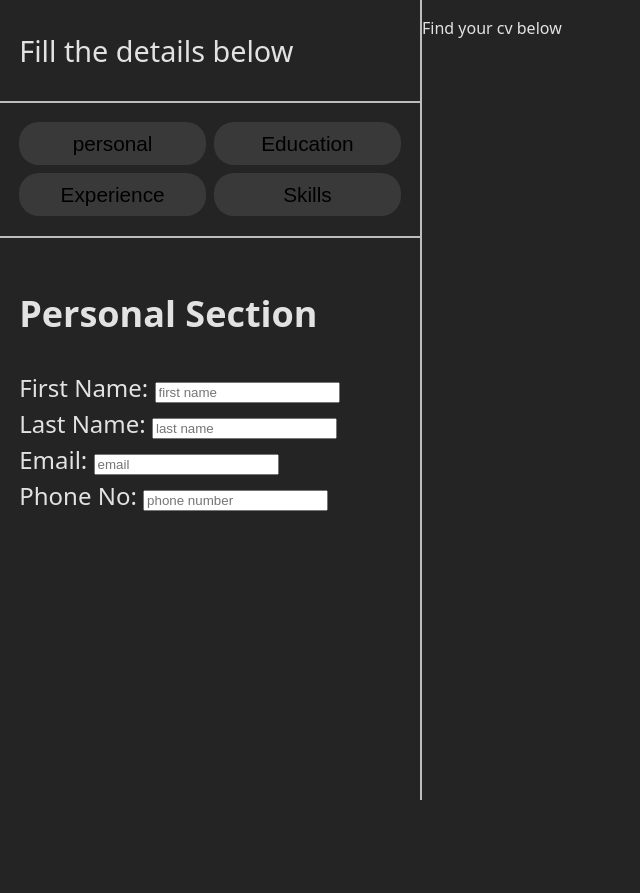
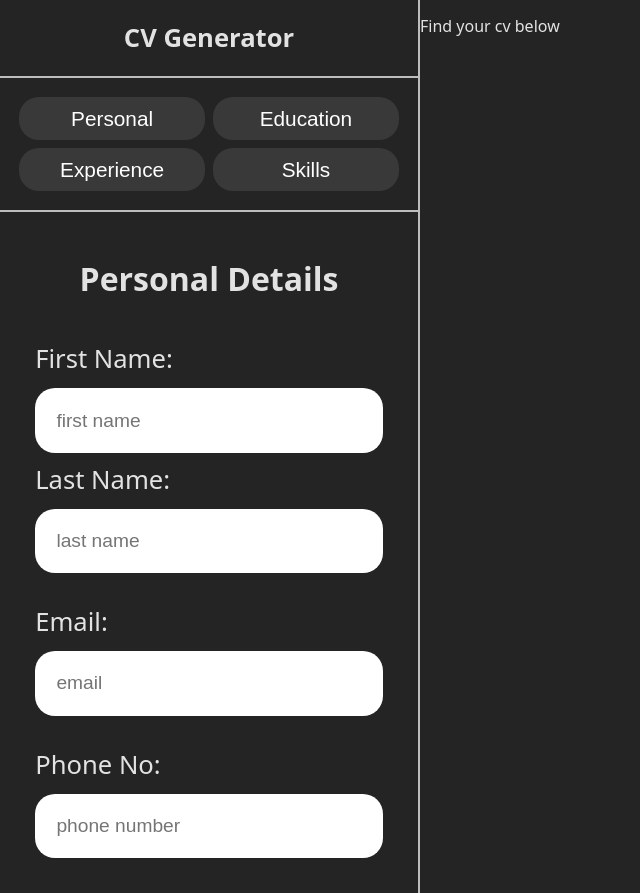
Before and after one commit to Anand-1812/CV-app, a React (Vite) app in the folder cv_app/: page / in a window 1280 px wide. Shown: the whole page, without its empty margins (0-640 px from the left). Before the commit the page ends 800 px from the top, so only its background shows below. Built offline with nearby package versions, Linux system fonts and the light colour scheme.

Commit message:
working on sidebar

```diff
--- a/cv_app/src/App.css
+++ b/cv_app/src/App.css
@@ -10,16 +10,19 @@
   max-width: 420px;
   width: 100%;
   border-right: 2px solid #bdbdbd;
+  box-sizing: border-box;
 }
 
 .aside p {
+  text-align: center;
   font-size: 1.8rem;
   padding: 0 1.2rem;
-  font-weight: 500;
+  font-weight: 700;
 }
 
 .cv-section {
   flex-grow: 1;
+  box-sizing: border-box;
 }
 
 .detailsButton {
@@ -29,16 +32,18 @@
   gap: 8px;
   border-top: 2px solid #bdbdbd;
   border-bottom: 2px solid #bdbdbd;
+  box-sizing: border-box;
 }
 
 .detailsButton button {
   flex: 0.5 0.5 calc(33.33% - 8px);
   background-color: #393939;
+  color: white;
   padding: 0.6rem 0.9rem;
   font-size: 1.3rem;
   border: none;
   border-radius: 20px;
-  transition: 0.3s ease-in;
+  transition: background-color 0.3s ease-in;
   cursor: pointer;
   box-sizing: border-box;
 }
@@ -49,12 +54,43 @@
 
 .inputSection {
   padding: 1.2rem;
-  font-size: 1.5rem;
   display: flex;
   flex-direction: column;
+  justify-content: flex-start;
+  font-size: 1.6rem;
+  box-sizing: border-box;
 }
 
-.personalInfo {
+.personalInfo,
+.education {
   display: flex;
   flex-direction: column;
+  gap: 10px;
+  padding: 1rem;
+  box-sizing: border-box;
 }
+
+h2 {
+  font-size: 2rem;
+  padding: 0 1.4rem;
+  text-align: center;
+}
+
+label {
+  display: flex;
+  flex-direction: column;
+  gap: 0.8rem;
+}
+
+input {
+  font-size: 1.2rem;
+  padding: 1.2rem;
+  border-radius: 20px;
+  border: 2px solid transparent;
+  transition: border-color 0.3s ease-in;
+  box-sizing: border-box;
+}
+
+input:hover {
+  border-color: #919191;
+}
--- a/cv_app/src/components/Education.jsx
+++ b/cv_app/src/components/Education.jsx
@@ -25,35 +25,33 @@ function Education({ isActive }) {
 
   return (
     <>
-      {isActive && (
-        <div className="education inputSection">
-          <h2>Education Detials</h2>
-          <div className="year">
+        <div className="inputSection education">
+          <div><h2>Education Detials</h2></div>
+          <div className="education">
             <label>
               Year: <input value={year} onChange={handleYear} placeholder="2xxx-xx (format)" />
             </label>
           </div>
 
-          <div className="university">
+          <div className="education">
             <label>
               Unversity/College: <input value={universityName} onChange={handleUniversityName} placeholder="university name" />
             </label>
           </div>
 
-          <div className="degree">
+          <div className="education">
             <label>
               Degree: <input value={major} onChange={handleDegree} placeholder="degree/major" />
             </label>
           </div>
 
-          <div className="location">
+          <div className="education">
             <label>
               Location: <input value={location} onChange={handleLocation} placeholder="location" />
             </label>
           </div>
 
         </div>
-      )}
     </>
   );
 }
--- a/cv_app/src/components/Experience.jsx
+++ b/cv_app/src/components/Experience.jsx
@@ -23,7 +23,7 @@ function Experience({isActive}) {
   }
 
   return (
-    <> { isActive && (
+    <>
       <div className="experience inputSection">
         <h2>Experience</h2>
         <div className="year">
@@ -51,7 +51,6 @@ function Experience({isActive}) {
         </div>
 
       </div>
-      )}
     </>
   );
 }
--- a/cv_app/src/components/Name.jsx
+++ b/cv_app/src/components/Name.jsx
@@ -24,9 +24,8 @@ function Name({ isActive }) {
 
   return (
     <>
-      {isActive && (
       <div className="nameSection inputSection">
-          <h2>Personal Section</h2>
+        <div><h2>Personal Details</h2></div>
         <div className="personalInfo">
           <label>
             First Name: <input value={firstName} onChange={handleFirstName} placeholder="first name" />
@@ -46,7 +45,6 @@ function Name({ isActive }) {
           </label>
         </div>
       </div>
-      )}
     </>
   );
 }
--- a/cv_app/src/components/buttons.jsx
+++ b/cv_app/src/components/buttons.jsx
@@ -1,13 +1,11 @@
-function Buttons() {
+function Buttons({ setActiveSession }) {
   return (
-    <>
-      <div className="detailsButton">
-        <button>personal</button>
-        <button>Education</button>
-        <button>Experience</button>
-        <button>Skills</button>
-     </div>
-    </>
+    <div className="detailsButton">
+      <button onClick={() => setActiveSession("personal")}>Personal</button>
+      <button onClick={() => setActiveSession("education")}>Education</button>
+      <button onClick={() => setActiveSession("experience")}>Experience</button>
+      <button onClick={() => setActiveSession("skills")}>Skills</button>
+    </div>
   );
 }
 
--- a/cv_app/src/components/sidebar.jsx
+++ b/cv_app/src/components/sidebar.jsx
@@ -1,19 +1,21 @@
-import Buttons from "./buttons";
+import { useState } from "react";
+import Buttons from "./buttons.jsx";
 import Name from "./Name.jsx";
 import Education from "./Education.jsx";
 import Experience from "./Experience.jsx";
 
 function Sidebar() {
+  const [activeSession, setActiveSession] = useState("personal");
+
   return (
-    <>
-      <section className="aside">
-        <p>Fill the details below</p>
-        <Buttons />
-        <Name isActive={true} />
-        <Education isActive={false} />
-        <Experience isActive={false} />
-      </section>
-    </>
+    <section className="aside">
+      <h1>CV Generator</h1>
+      <Buttons setActiveSession={setActiveSession} />
+      {activeSession === "personal" && <Name />}
+      {activeSession === "education" && <Education />}
+      {activeSession === "experience" && <Experience />}
+      {activeSession === "skills" && <p>Skills section will be added later</p>}
+    </section>
   );
 }
 
--- a/cv_app/src/index.css
+++ b/cv_app/src/index.css
@@ -1,6 +1,6 @@
 :root {
   font-family: system-ui, Avenir, Helvetica, Arial, sans-serif;
-  line-height: 1.5;
+  line-height: 1.3;
   font-weight: 400;
 
   color-scheme: light dark;
@@ -22,7 +22,8 @@ body {
 }
 
 h1 {
-  font-size: 3.2em;
+  font-size: 1.6rem;
+  text-align: center;
 }
 
 .heading h1 {
```
Lines whose indentation alone changed are shown as unchanged.
